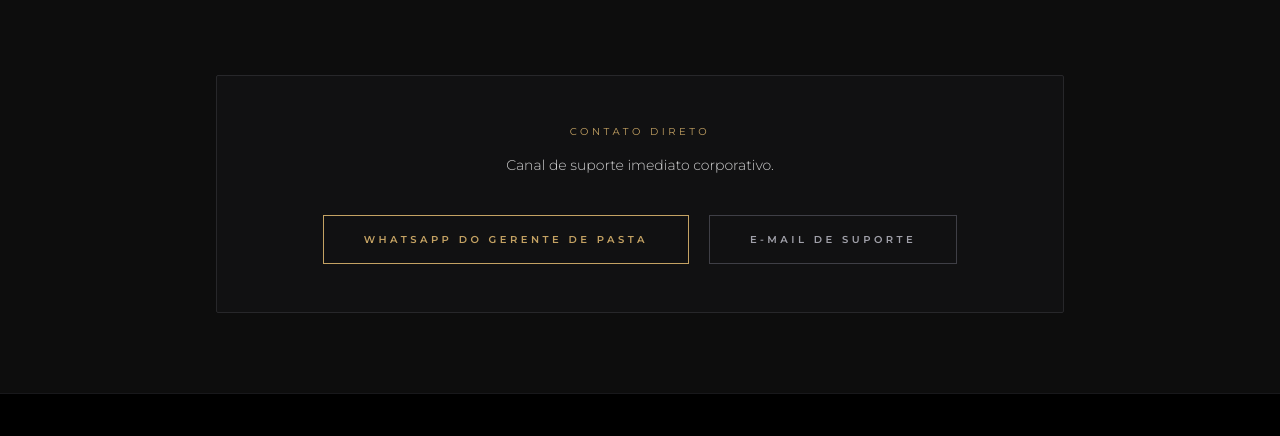
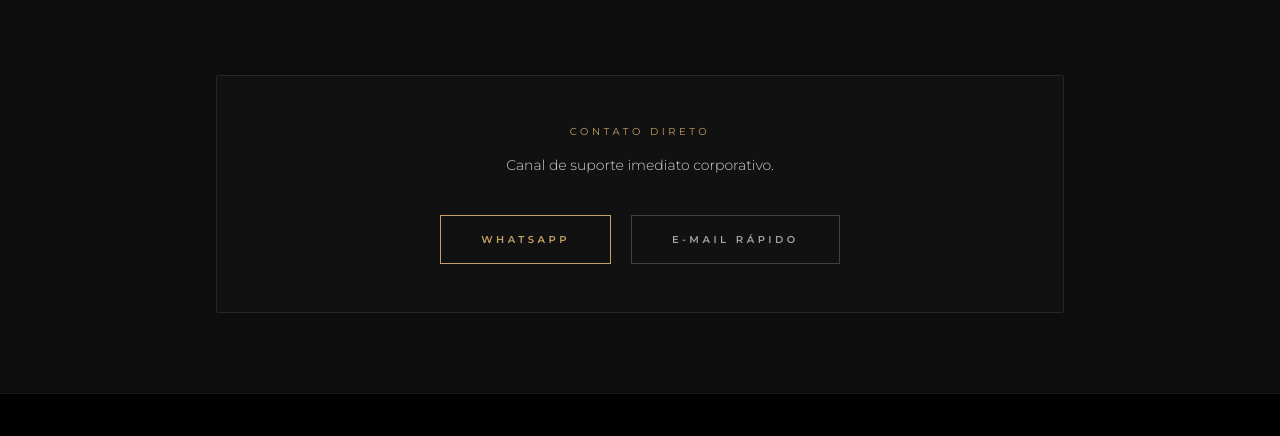
Before and after one commit to mohandax/HUB-THERMO, a plain HTML site: page new version/index.html.html in a window 1280 px wide. Shown: the part 886-1322 px from the top of the page. Drawn offline with nearby package versions, Linux system fonts and the light colour scheme.

Commit message:
ATULIZEI O NOME WHATSAPP

```diff
--- a/new version/index.html.html
+++ b/new version/index.html.html
@@ -197,10 +197,10 @@
 
                 <div class="flex flex-col sm:flex-row justify-center gap-5">
                     <a href="https://api.whatsapp.com/send?phone=5514996009661" target="_blank" class="btn-direct py-4 px-10 text-[10px] tracking-premium font-bold block">
-                        WhatsApp do Gerente de Pasta
+                        WhatsApp
                     </a>
                     <a href="mailto:mohandas.sabino@marinho.adv.br" class="border border-zinc-700 text-zinc-400 py-4 px-10 text-[10px] tracking-premium font-bold hover:bg-zinc-800 transition-all block">
-                        E-mail de Suporte
+                        E-mail rápido
                     </a>
                 </div>
             </div>
```
